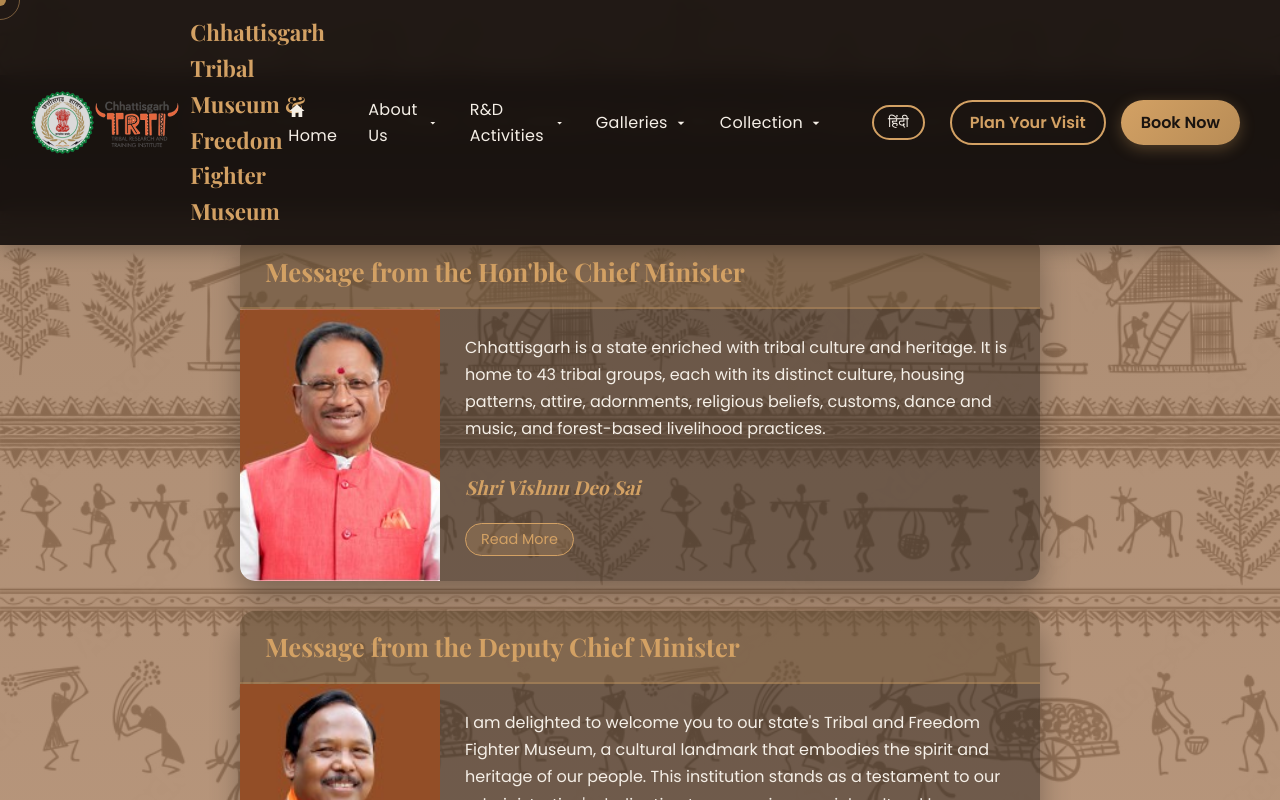
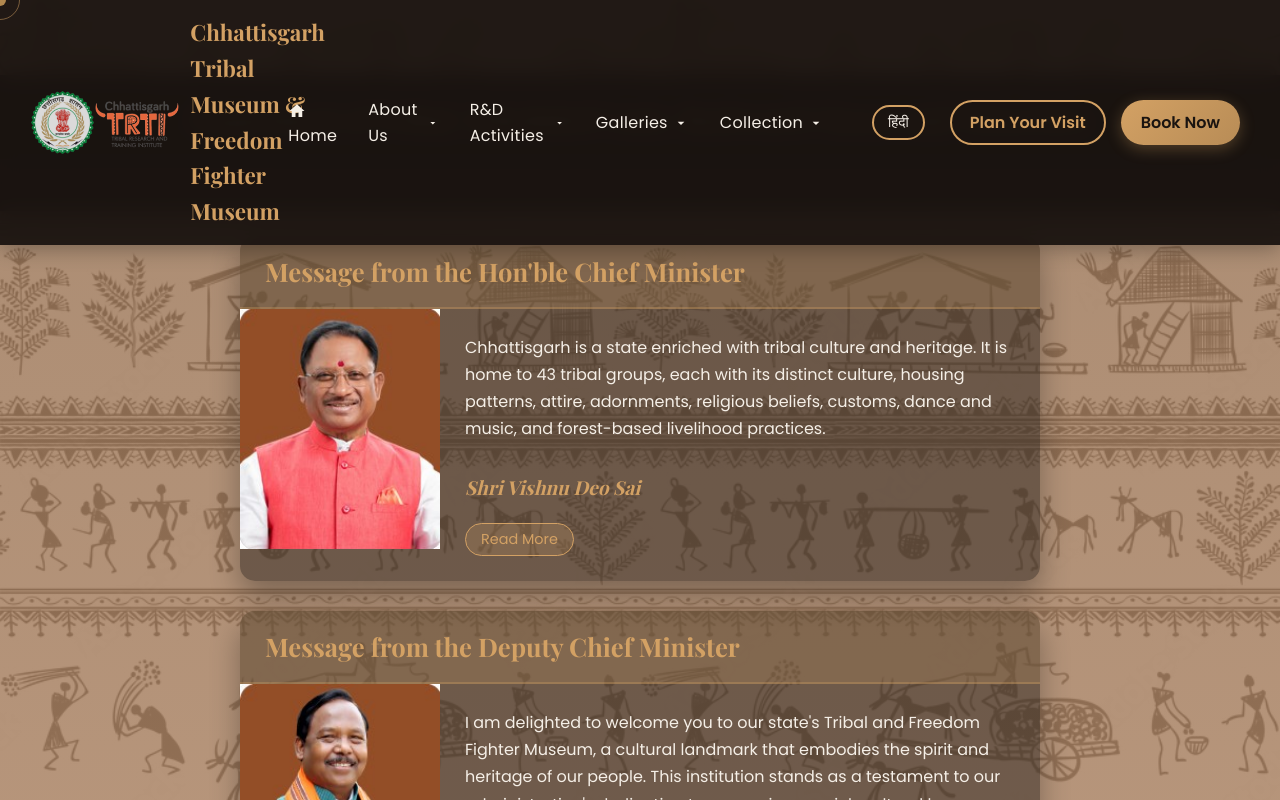
Before and after one commit to manaspros/tribel, a React (Create React App) app: page /about/director in a window 1280 px wide. Shown: the top 800 px of the page. Built offline with nearby package versions, Linux system fonts and the light colour scheme.

Commit message:
Refactor MessageImageContainer and MessageContent: Adjust dimensions and overflow properties for better layout and image framing

```diff
--- a/src/pages/DirectorMessage.js
+++ b/src/pages/DirectorMessage.js
@@ -87,6 +87,9 @@
 const MessageImageContainer = styled.div`
   width: 200px; /* Reduced width from 250px to 200px */
   flex-shrink: 0;
+  align-self: flex-start; /* Keep the image aligned to the top */
+  height: 240px; /* Fixed height to prevent growing */
+  overflow: hidden; /* Ensure image stays contained */
 
   @media (max-width: 768px) {
     width: 100%;
@@ -99,13 +102,14 @@
   height: 100%;
   background-image: url(${(props) => props.image});
   background-size: cover;
-  background-position: center;
+  background-position: center top; /* Position from the top for better framing */
 `;
 
 const MessageText = styled.div`
   padding: 25px; /* Reduced padding from 30px to 25px */
   flex-grow: 1;
   position: relative; /* Added for positioning the expand button */
+  overflow: visible; /* Allow content to expand without affecting container */
 
   p {
     line-height: 1.7; /* Reduced line height from 1.8 to 1.7 */
```
